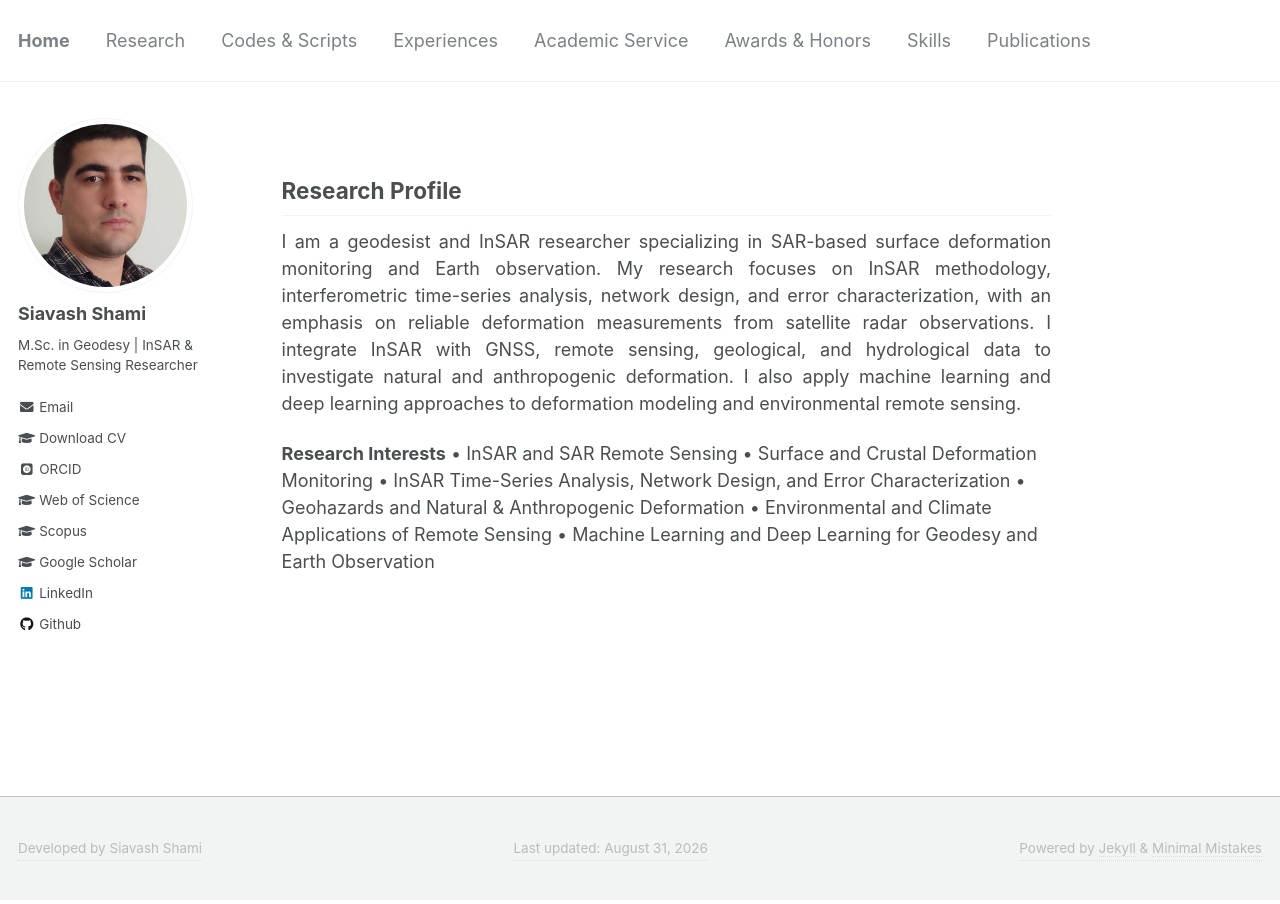
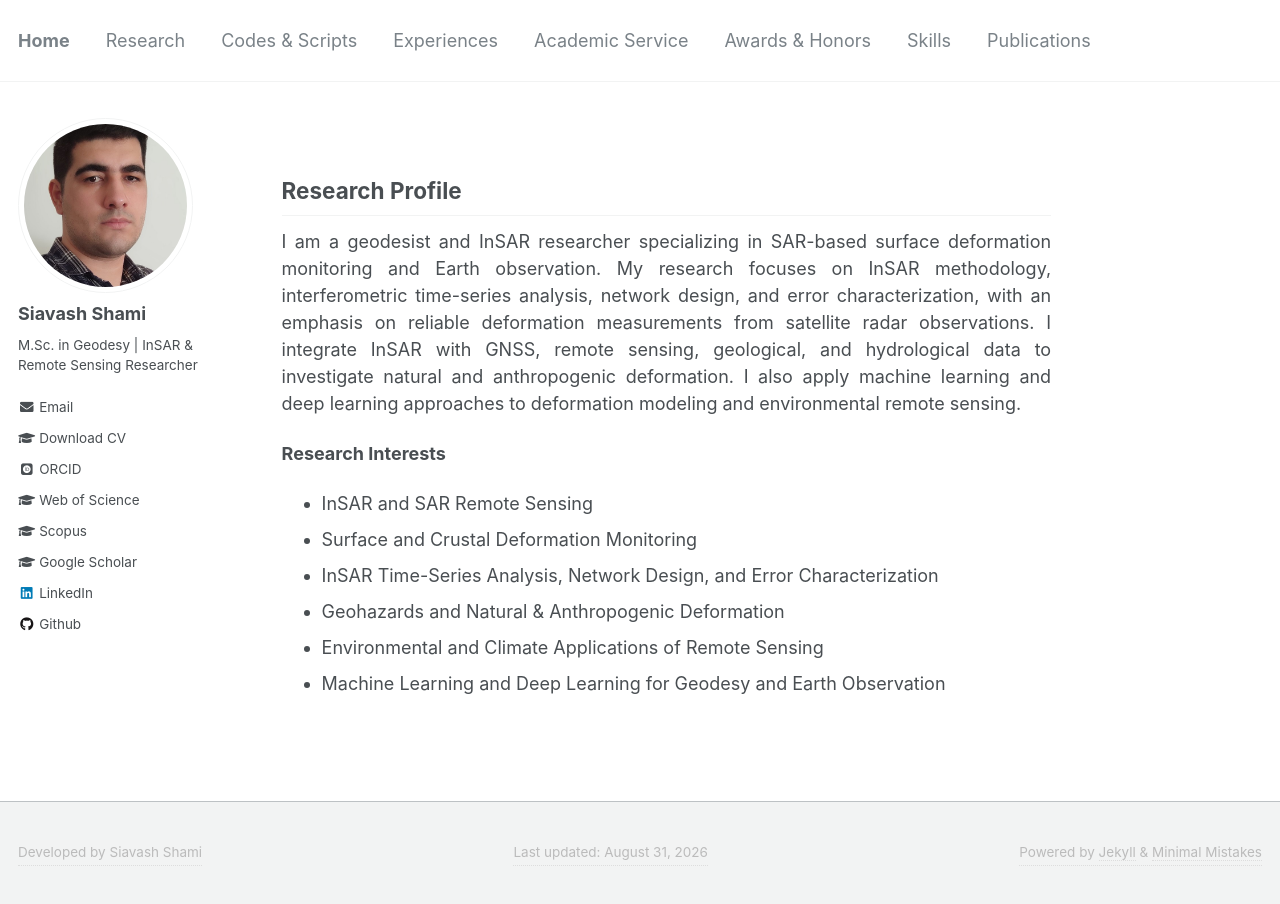
Before and after one commit to siavashshami/siavashshami.github.io, a Jekyll site: the page built from _pages/home.md, in a window 1280 px wide. Built offline with Jekyll 4.4.1, drawn with Linux system fonts in a browser that asks for light colours; some web fonts are replaced.

```diff
--- a/_pages/home.md
+++ b/_pages/home.md
@@ -13,9 +13,9 @@ redirect_from:
 I am a geodesist and InSAR researcher specializing in SAR-based surface deformation monitoring and Earth observation. My research focuses on InSAR methodology, interferometric time-series analysis, network design, and error characterization, with an emphasis on reliable deformation measurements from satellite radar observations. I integrate InSAR with GNSS, remote sensing, geological, and hydrological data to investigate natural and anthropogenic deformation. I also apply machine learning and deep learning approaches to deformation modeling and environmental remote sensing.
 </p>
 <strong>Research Interests</strong>
-•	InSAR and SAR Remote Sensing
-•	Surface and Crustal Deformation Monitoring
-•	InSAR Time-Series Analysis, Network Design, and Error Characterization
-•	Geohazards and Natural & Anthropogenic Deformation
-•	Environmental and Climate Applications of Remote Sensing
-•	Machine Learning and Deep Learning for Geodesy and Earth Observation
+- InSAR and SAR Remote Sensing
+- Surface and Crustal Deformation Monitoring
+- InSAR Time-Series Analysis, Network Design, and Error Characterization
+- Geohazards and Natural & Anthropogenic Deformation
+- Environmental and Climate Applications of Remote Sensing
+- Machine Learning and Deep Learning for Geodesy and Earth Observation
```
